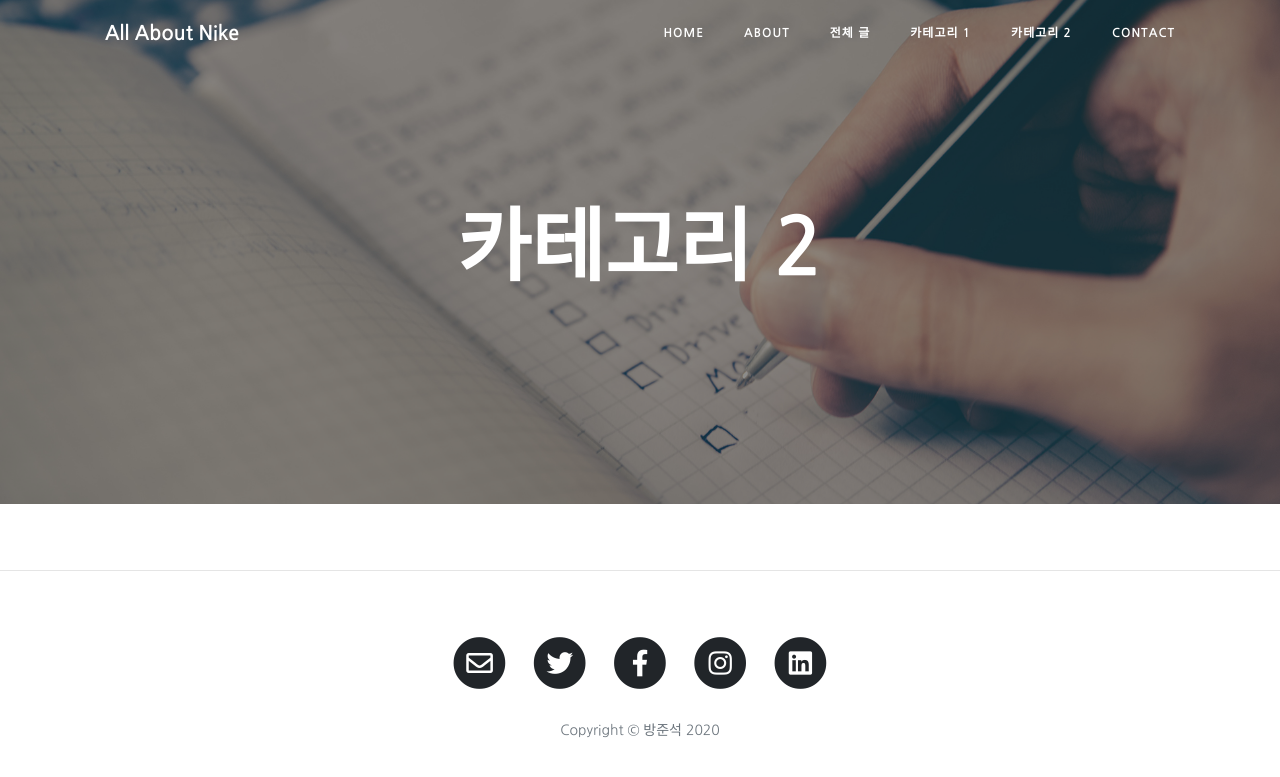
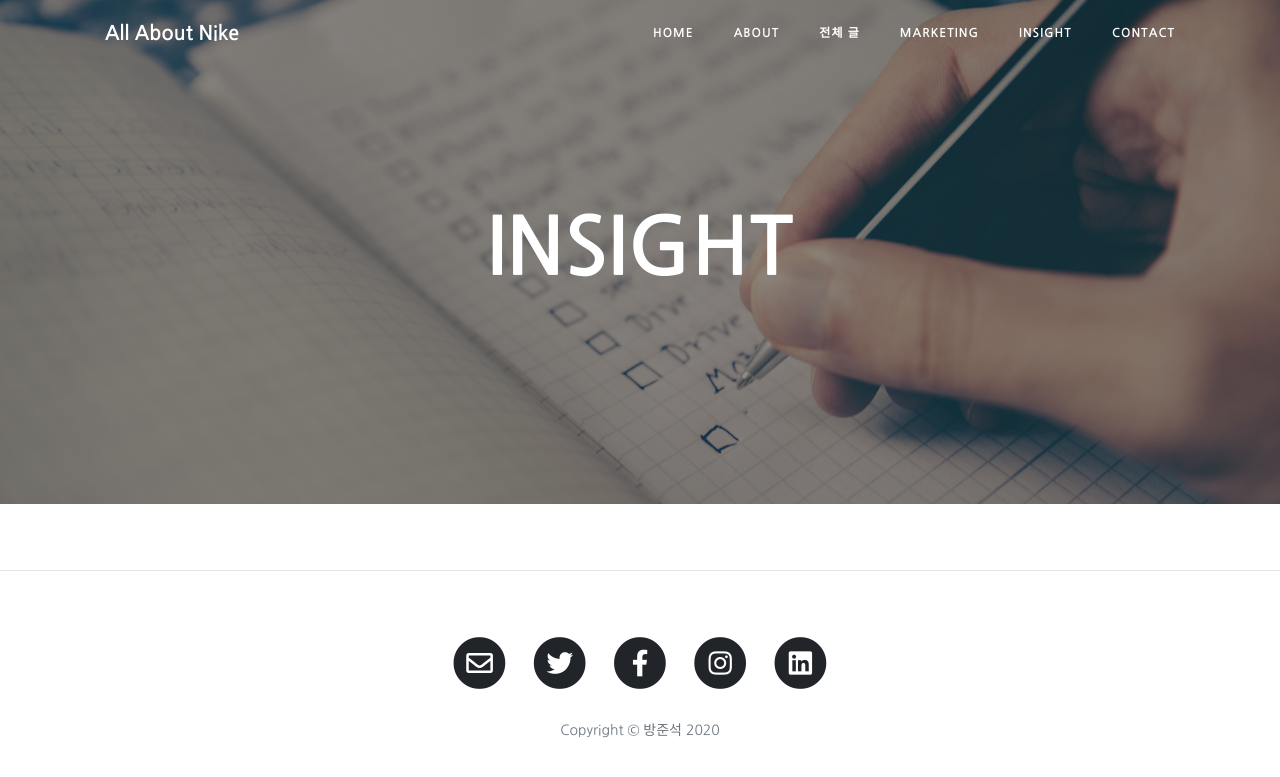
Before and after one commit to Bang-Junseok/allabout-blog, a Jekyll site: the page built from category/2.html, in a window 1280 px wide. Shown: the top 777 px of the page. Built offline with Jekyll 4.4.1, drawn with Linux system fonts in a browser that asks for light colours.

Commit message:
카테고리 설정
카테고리 이름 변경 및 포스트 첨부

```diff
--- a/_includes/navbar.html
+++ b/_includes/navbar.html
@@ -18,10 +18,10 @@
           <a class="nav-link" href="{{ "/posts" | relative_url }}">전체 글</a>
         </li>
         <li class="nav-item">
-          <a class="nav-link" href="{{ "/category/1" | relative_url }}">카테고리 1</a>
+          <a class="nav-link" href="{{ "/category/1" | relative_url }}">MARKETING</a>
         </li>
         <li class="nav-item">
-          <a class="nav-link" href="{{ "/category/2" | relative_url }}">카테고리 2</a>
+          <a class="nav-link" href="{{ "/category/2" | relative_url }}">INSIGHT</a>
         </li>
         <li class="nav-item">
           <a class="nav-link" href="{{"/contact" | relative_url }}">Contact</a>
--- a/category/1.html
+++ b/category/1.html
@@ -1,11 +1,11 @@
 ---
 layout: page
-title: 카테고리 1
+title: MARKETING
 permalink: /category/1/
 background: '/img/bg-post.jpg'
 ---
 
-	{% for post in site.categories.category-1 %}
+	{% for post in site.categories.marketing %}
 
 	<article class="post-preview">
 	  <a href="{{ post.url | prepend: site.baseurl | replace: '//', '/' }}">
--- a/category/2.html
+++ b/category/2.html
@@ -1,6 +1,6 @@
 ---
 layout: page
-title: 카테고리 2
+title: INSIGHT
 permalink: /category/2/
 background: '/img/bg-post.jpg'
 ---
```
Also changed, not shown: _posts/2020-05-25-why-nike-01.md (+1 -1 lines), _posts/2020-05-26-all-about-nike-02.md (+1 -1 lines), _posts/2020-05-26-nevergiveup.md (+1 -1 lines).
